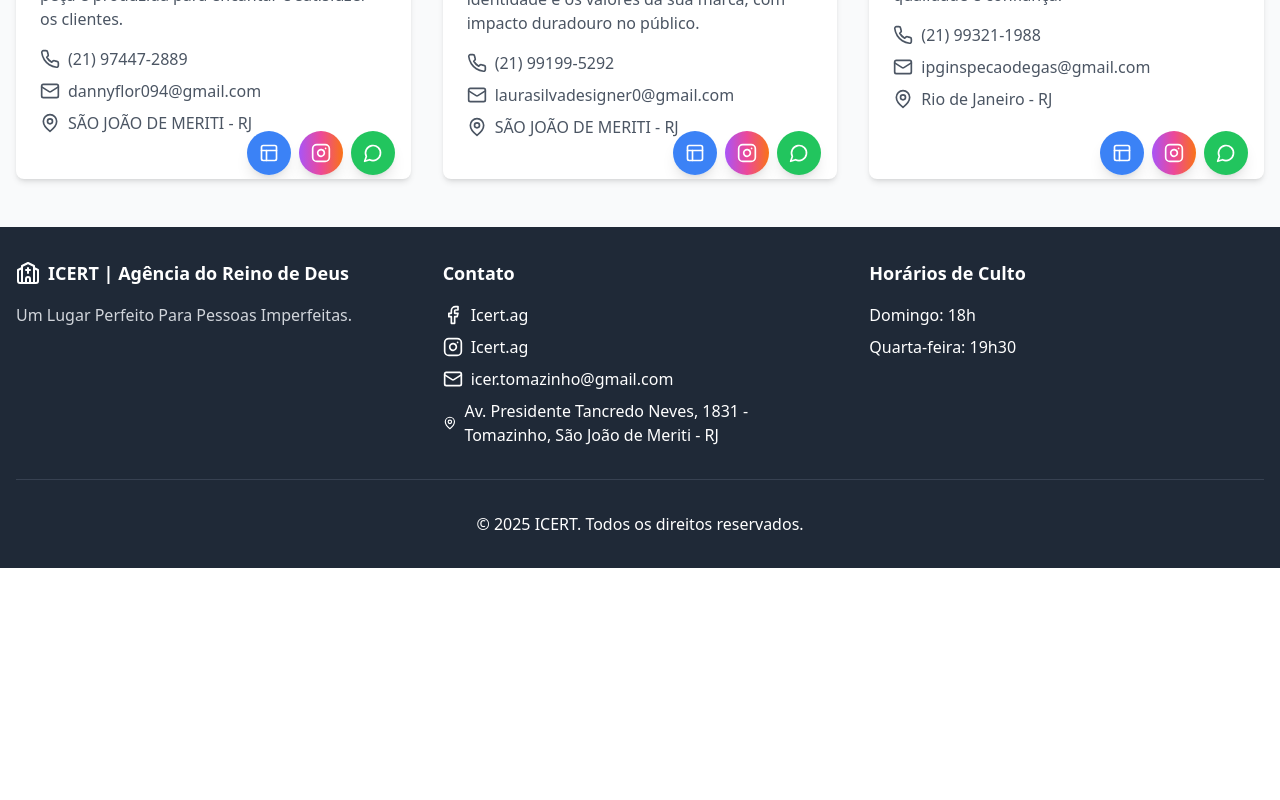
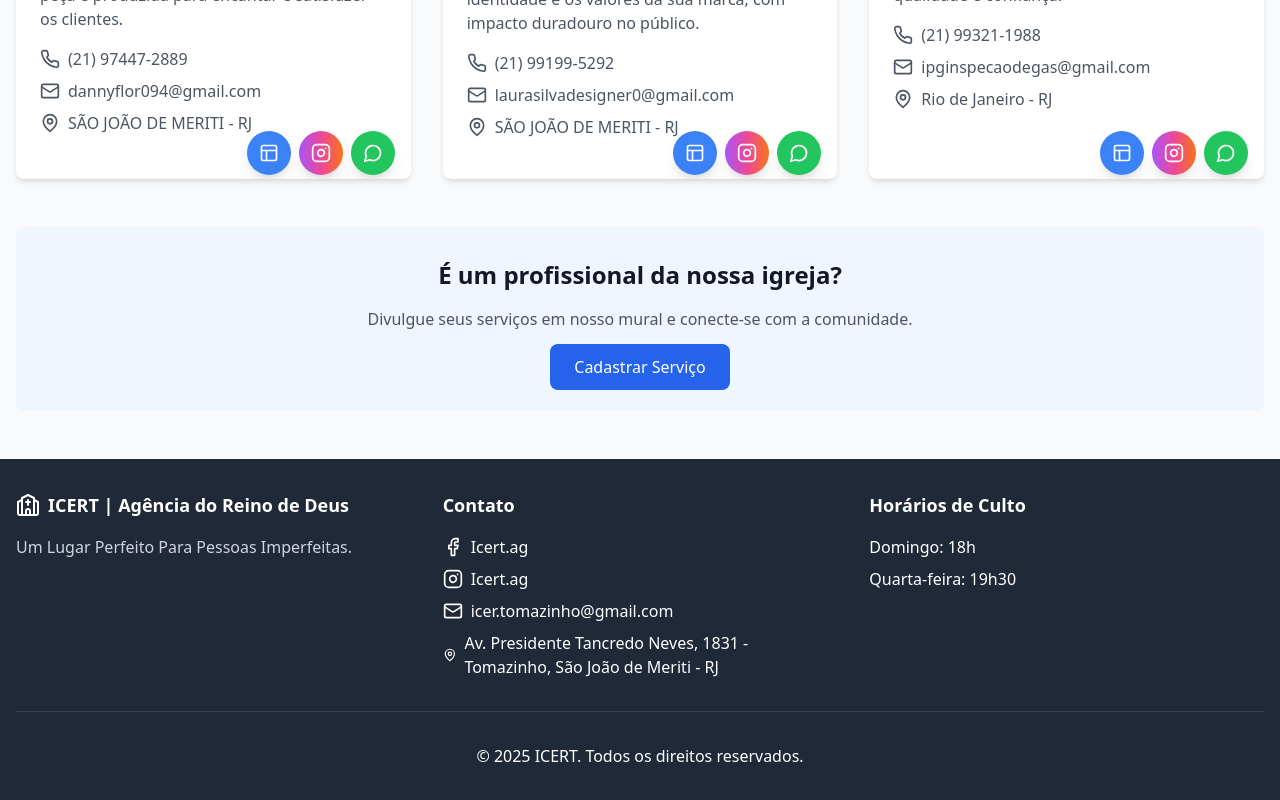
Before and after one commit to HugoSantosp/siteICERT, a React (Vite) app: page /mural in a window 1280 px wide. Shown: the part 1197-1997 px from the top of the page. Before the commit the page ends 1765 px from the top, so only its background shows below. Built offline with nearby package versions, Linux system fonts and the light colour scheme.

Commit message:
Update MuralPage.tsx
Opção de Cadastramento de seus Serviços

```diff
--- a/src/pages/MuralPage.tsx
+++ b/src/pages/MuralPage.tsx
@@ -199,17 +199,17 @@ const MuralPage = () => {
           ))}
         </div>
 
-        {/*
+
         <div className="mt-12 bg-blue-50 rounded-lg p-8 text-center">
           <h3 className="text-2xl font-semibold text-gray-900 mb-4">É um profissional da nossa igreja?</h3>
           <p className="text-gray-600 mb-6">
             Divulgue seus serviços em nosso mural e conecte-se com a comunidade.
           </p>
-          <button className="bg-blue-600 text-white px-6 py-3 rounded-lg hover:bg-blue-700 transition">
+          <a className="bg-blue-600 text-white px-6 py-3 rounded-lg hover:bg-blue-700 transition" target="_blank"  href='https://docs.google.com/forms/d/e/1FAIpQLSfmvZaZy2MkjqZ3bSjygn-YOAXium9-LEEG-xs1TmJpe8B75A/viewform?usp=dialog'>
             Cadastrar Serviço
-          </button>
+          </a>
         </div>
-        */}
+
       </div>
     </div>
   );
```
